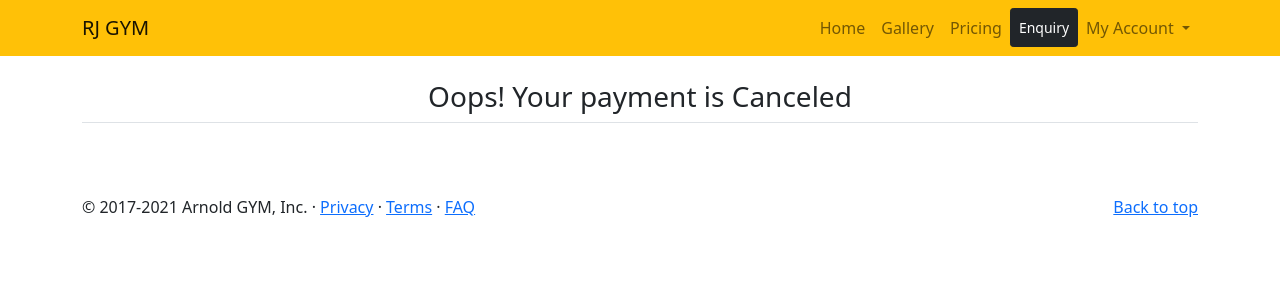
After one commit to FedericoCalzoni/Gym-Management-System---Django, a Django app: page /Payment-Cancel in a window 1280 px wide. The commit adds this page. Shown: the top 300 px of the page. Run offline with Django 5.2, Linux system fonts and the light colour scheme; some libraries are stand-ins or nearby versions.

Commit message:
Integrated stripe payment and made the cancel and success.html pages

```diff
--- a/main/urls.py
+++ b/main/urls.py
@@ -18,6 +18,9 @@ urlpatterns = [
     path('Logout', CustomLogoutView.as_view(),name= 'logout'),
     path('Register', RegisterView.as_view(),name= 'register'),
     path('Plan_Details/<int:plan_id>', views.checkout,name= 'checkout'),
+    path('Checkout/<int:plan_id>', views.checkout_session,name= 'checkout_session'),
+    path('Payment-Successfull', views.payment_successfull,name= 'payment_successfull'),
+    path('Payment-Cancel', views.payment_cancel,name= 'payment_cancel'),
 
 
 ]+static(settings.MEDIA_URL,document_root = MEDIA_ROOT)
--- a/main/views.py
+++ b/main/views.py
@@ -1,4 +1,4 @@
-from django.shortcuts import render
+from django.shortcuts import redirect, render
 from .models import Banners ,Service,Page,Faq ,Gallery,GalleryImages,SubscriptionPlans,SubscriptionPlansFeatures
 from .forms import LoginForm,CreateUserForm,EnquiryForms
 
@@ -10,6 +10,7 @@ from django.contrib import messages
 from django.contrib.auth.views import LoginView,LogoutView
 from django.views.generic import CreateView
 
+import stripe
 
 def home(request):
 
@@ -124,3 +125,37 @@ class CustomLogoutView(LogoutView):
         response = super().dispatch(request, *args, **kwargs)
         messages.success(request, "Account logged out!")
         return response
+
+
+
+stripe.api_key = 'sk_test_51Pqd0GRt8gmpf2hudaW3D1PiCofqvFGUZGJ1qSQ4KgNdmDtYyYwvFm4Bnuk5TB2r76Q5283Nwb5zSgwHpVibD3e400rpSqa9oY'
+
+def checkout_session(request, plan_id):
+    plan = SubscriptionPlans.objects.get(pk=plan_id)
+
+    session = stripe.checkout.Session.create(
+        payment_method_types=['card'],
+        line_items=[{
+            'price_data': {
+                'currency': 'usd',
+                'product_data': {
+                    'name': plan.title,
+                },
+                'unit_amount': int(plan.price * 100),
+            },
+            'quantity': 1,
+        }],
+        mode='payment',
+        success_url='http://127.0.0.1:8000/Payment-Successfull',
+        cancel_url='http://127.0.0.1:8000/Payment-Cancel',
+    )
+
+    return redirect(session.url, code=303)
+
+
+def payment_successfull(request):
+    return render(request, 'success.html')
+
+
+def payment_cancel(request):
+    return render(request, 'cancel.html')
--- /dev/null
+++ b/templates/cancel.html
@@ -0,0 +1,11 @@
+{% extends 'base.html' %}
+{% load static %}
+{% block content %}
+<main>
+    <!-- Services -->
+    <section class="container my-4">
+        <h3 class="text-center mb-4 section-heading border-bottom pb-2">Oops! Your payment is Canceled</h3>
+    </section>
+    <!-- End -->
+</main>
+{% endblock %}
```
Also changed, not shown: main/admin.py (+11 -0 lines), main/models.py (+24 -2 lines), templates/checkout.html (+7 -1 lines), templates/success.html (added, +11 -0 lines), main/migrations/0019_subscriptionplansdiscount.py (added), main/migrations/0020_delete_subscriptionplansdiscount.py (added).
